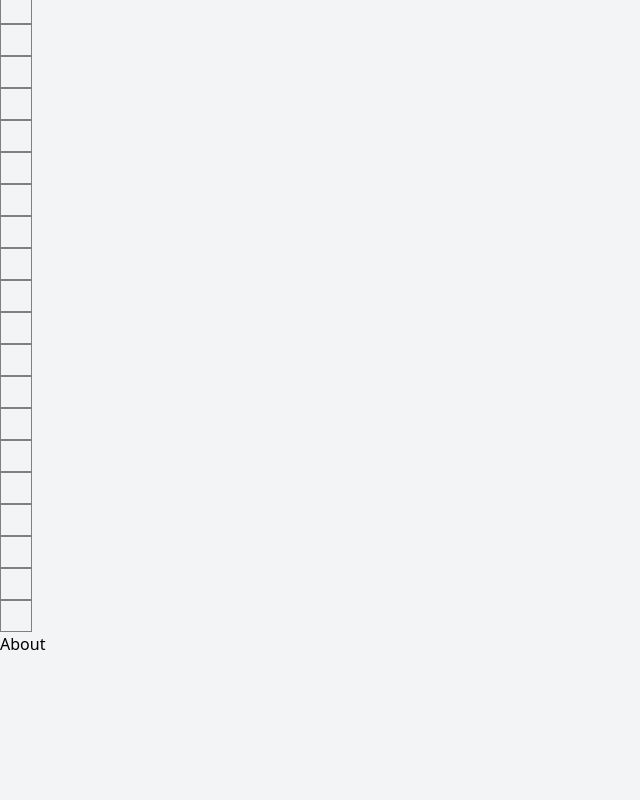
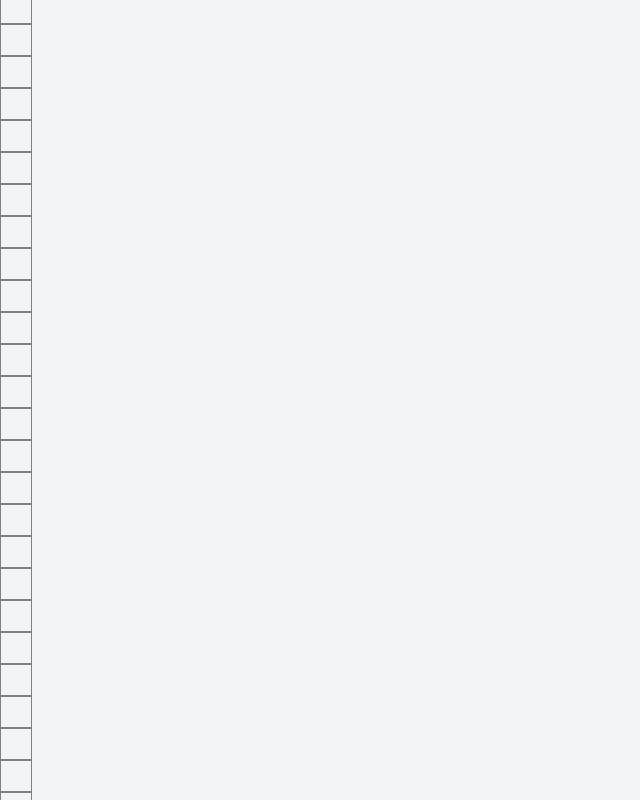
Before and after one commit to mikedownesdev/maze-game, a SvelteKit app: page / in a window 1280 px wide. Shown: the part 1440-2240 px from the top of the page, without its empty margins (0-640 px from the left). Before the commit the page ends 2096 px from the top, so only its background shows below. Built offline with nearby package versions, Linux system fonts and the light colour scheme.

Commit message:
Basic navigation working

```diff
--- a/src/components/Maze.svelte
+++ b/src/components/Maze.svelte
@@ -1,13 +1,14 @@
 <script lang="ts">
 	import Square from './Square.svelte';
 
-	const SIZE = 8;
+    // Maze size
+    export let size: number;
 
     const generateMaze = (size: number) => {
         const maze = Array.from(Array(size), () =>
             Array.from(Array(size), () => ({
-                isSpace: false,
-                isWall: true,
+                isSpace: true,
+                isWall: false,
                 isOccupied: false,
                 isStart: false,
                 isFinish: false,
@@ -19,13 +20,24 @@
         maze[0][0].isOccupied = true;
         maze[size - 1][size - 1].isFinish = true;
 
+        const addRandomWalls = (numberOfWalls: number) => {
+            for (let i = 0; i < numberOfWalls; i++) {
+                const randomRow = Math.floor(Math.random() * size);
+                const randomCol = Math.floor(Math.random() * size);
+
+                maze[randomRow][randomCol].isWall = true;
+            }
+        }
+
+        addRandomWalls(30)
+
         return maze;
     }
 
-    const maze = generateMaze(SIZE);
+    const maze = generateMaze(size);
     let currentOccupiedSquare = { row: 0, col: 0 };
 
-    function updatePlayerPosition(row: number, col: number) {
+    function updatePlayerPosition({row, col}: { row: number, col: number }) {
         maze[currentOccupiedSquare.row][currentOccupiedSquare.col].isOccupied = false;
         maze[row][col].isOccupied = true;
         currentOccupiedSquare = { row, col };
@@ -33,35 +45,44 @@
 
 	// Handle keyboard input to move the player
 	function handleKeyDown(event: KeyboardEvent) {
+        var nextSquareIndicies: {
+            row: number
+            col: number
+        } = { row: 0, col: 0}
+
 		switch (event.key) {
 			case 'ArrowUp':
                 if (currentOccupiedSquare.row === 0) return;
-				updatePlayerPosition(currentOccupiedSquare.row - 1, currentOccupiedSquare.col);
+                nextSquareIndicies = { row: currentOccupiedSquare.row - 1, col: currentOccupiedSquare.col }
 				break;
 			case 'ArrowDown':
-                if (currentOccupiedSquare.row === SIZE - 1) return;
-				updatePlayerPosition(currentOccupiedSquare.row + 1, currentOccupiedSquare.col);
+                if (currentOccupiedSquare.row === size - 1) return;
+				nextSquareIndicies = { row: currentOccupiedSquare.row + 1, col: currentOccupiedSquare.col}
 				break;
 			case 'ArrowLeft':
                 if (currentOccupiedSquare.col === 0) return;
-				updatePlayerPosition(currentOccupiedSquare.row, currentOccupiedSquare.col - 1);
+				nextSquareIndicies = { row: currentOccupiedSquare.row, col: currentOccupiedSquare.col - 1}
 				break;
 			case 'ArrowRight':
-                if (currentOccupiedSquare.col === SIZE - 1) return;
-				updatePlayerPosition(currentOccupiedSquare.row, currentOccupiedSquare.col + 1);
+                if (currentOccupiedSquare.col === size - 1) return;
+				nextSquareIndicies = { row: currentOccupiedSquare.row, col: currentOccupiedSquare.col + 1}
 				break;
 		}
+
+        if (maze[nextSquareIndicies.row][nextSquareIndicies.col].isWall) return;
+
+        updatePlayerPosition(nextSquareIndicies)
 	}
 </script>
 
 <div class="flex flex-col items-center space-y-1">
-	{#each maze as rowValues, rowIndex}
+	{#each maze as rowValues}
 		<div class="flex space-x-1">
-			{#each rowValues as squareValue, colIndex}
+			{#each rowValues as squareData}
 				<Square
-					isOccupied={squareValue.isOccupied}
-                    isWall={squareValue.isWall}
-					number={squareValue.portalNumber}
+					isOccupied={squareData.isOccupied}
+                    isWall={squareData.isWall}
+					number={squareData.portalNumber}
 				/>
 			{/each}
 		</div>
--- a/src/routes/+page.svelte
+++ b/src/routes/+page.svelte
@@ -5,7 +5,7 @@
 
 
 <main>
-	<Maze />
+	<Maze size={10} />
 </main>
 
 
```
